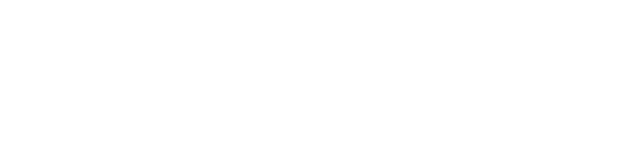
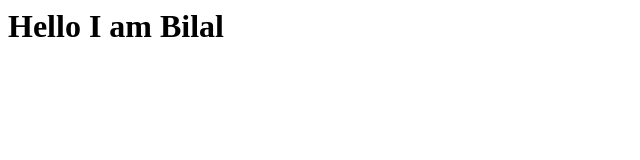
Before and after one commit to pkmbilal/ssh_git, a plain HTML site: page index.html in a window 1280 px wide. Shown: the whole page, without its empty margins (0-640 px from the left). Drawn offline with Linux system fonts and the light colour scheme.

Commit message:
H1 tag added

```diff
--- a/index.html
+++ b/index.html
@@ -2,5 +2,6 @@
 	<head>
 	</head>
 	<body>
+		<h1> Hello I am Bilal </h1>
 	</body>
 </html>
```
